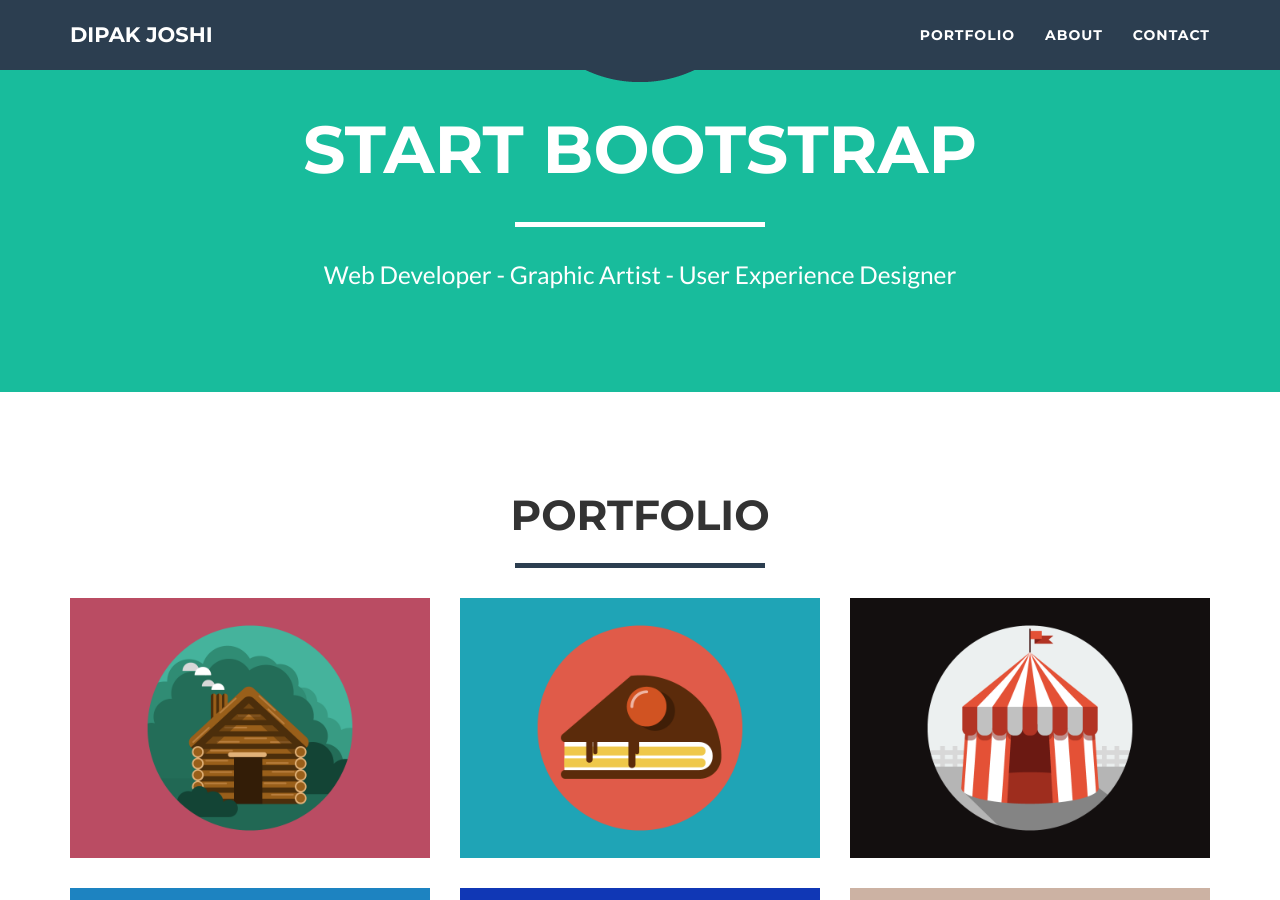
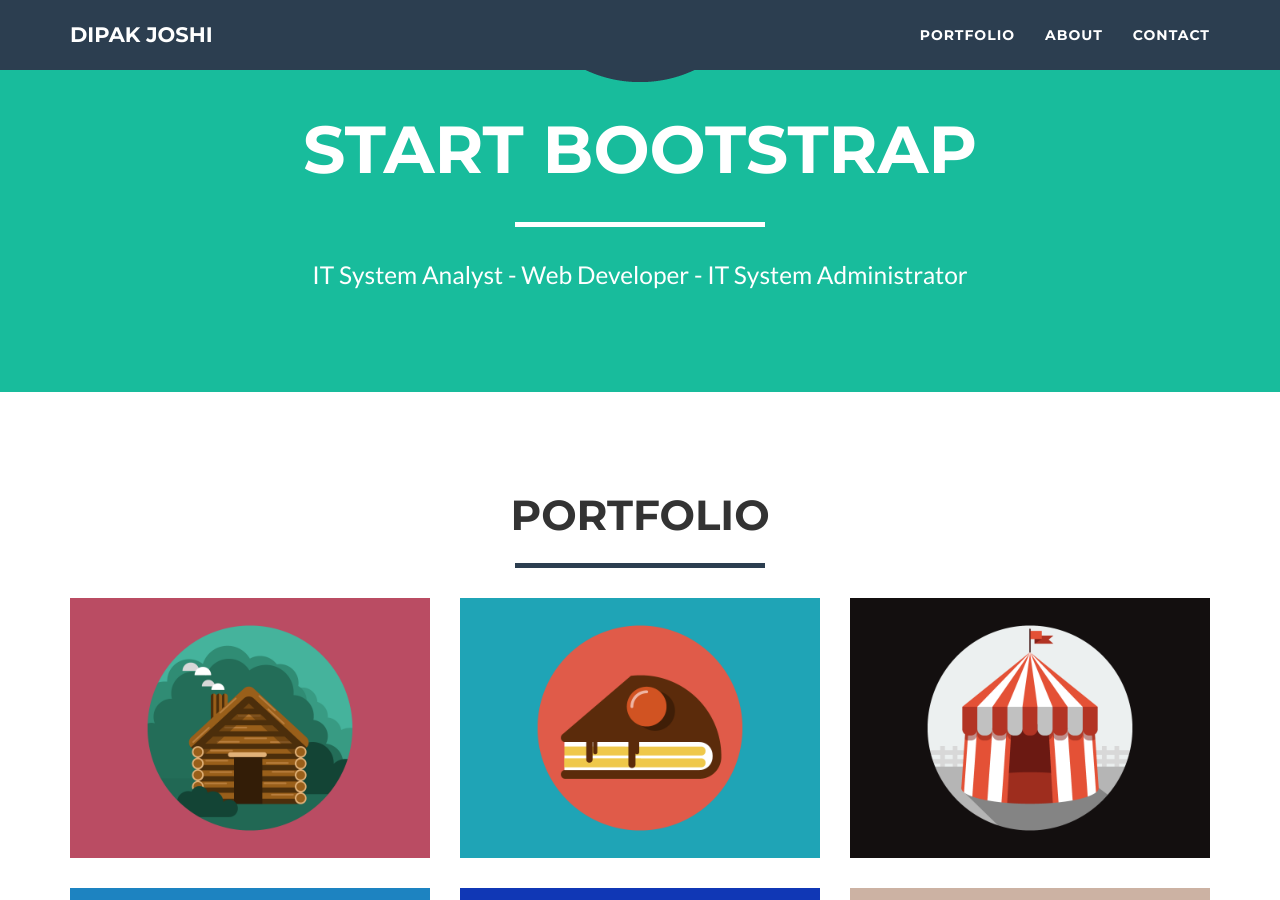
Before and after one commit to dipakjoshi/dipakjoshi.github.io, a Jekyll site: the page index.html, which Jekyll copies as it is, in a window 1280 px wide and 900 px high, scrolled down 374 px. Built offline with Jekyll 4.4.1, drawn with Linux system fonts in a browser that asks for light colours; nearby versions of some CDN libraries; some of the changed text lies outside the part shown.

Commit message:
edited index.html

```diff
--- a/index.html
+++ b/index.html
@@ -75,7 +75,7 @@
                     <div class="intro-text">
                         <span class="name">Start Bootstrap</span>
                         <hr class="star-light">
-                        <span class="skills">Web Developer - Graphic Artist - User Experience Designer</span>
+                        <span class="skills">IT System Analyst - Web Developer - IT System Administrator </span>
                     </div>
                 </div>
             </div>
```
Also changed, not shown: other parts of index.html (+2 -2 lines).
